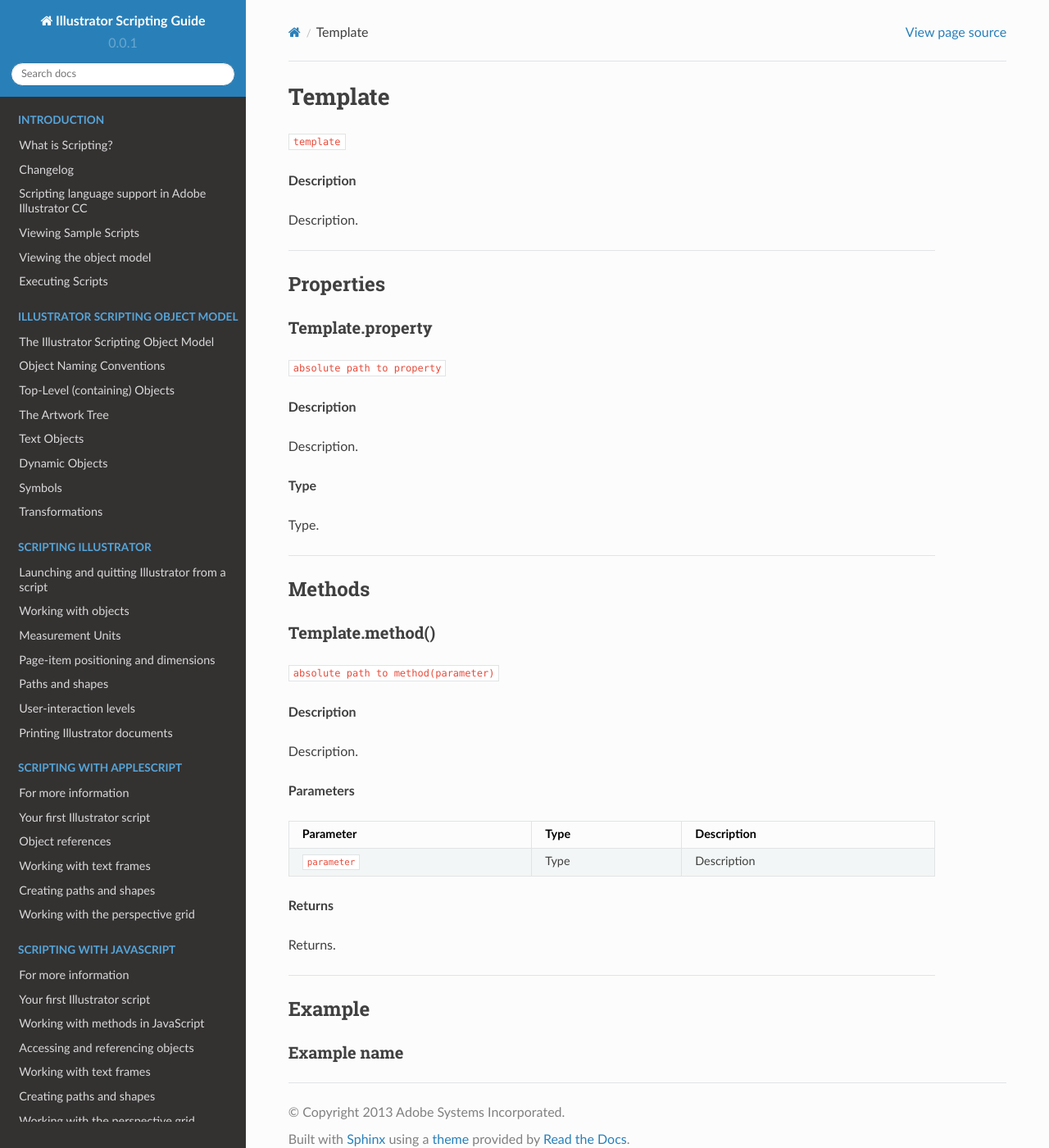
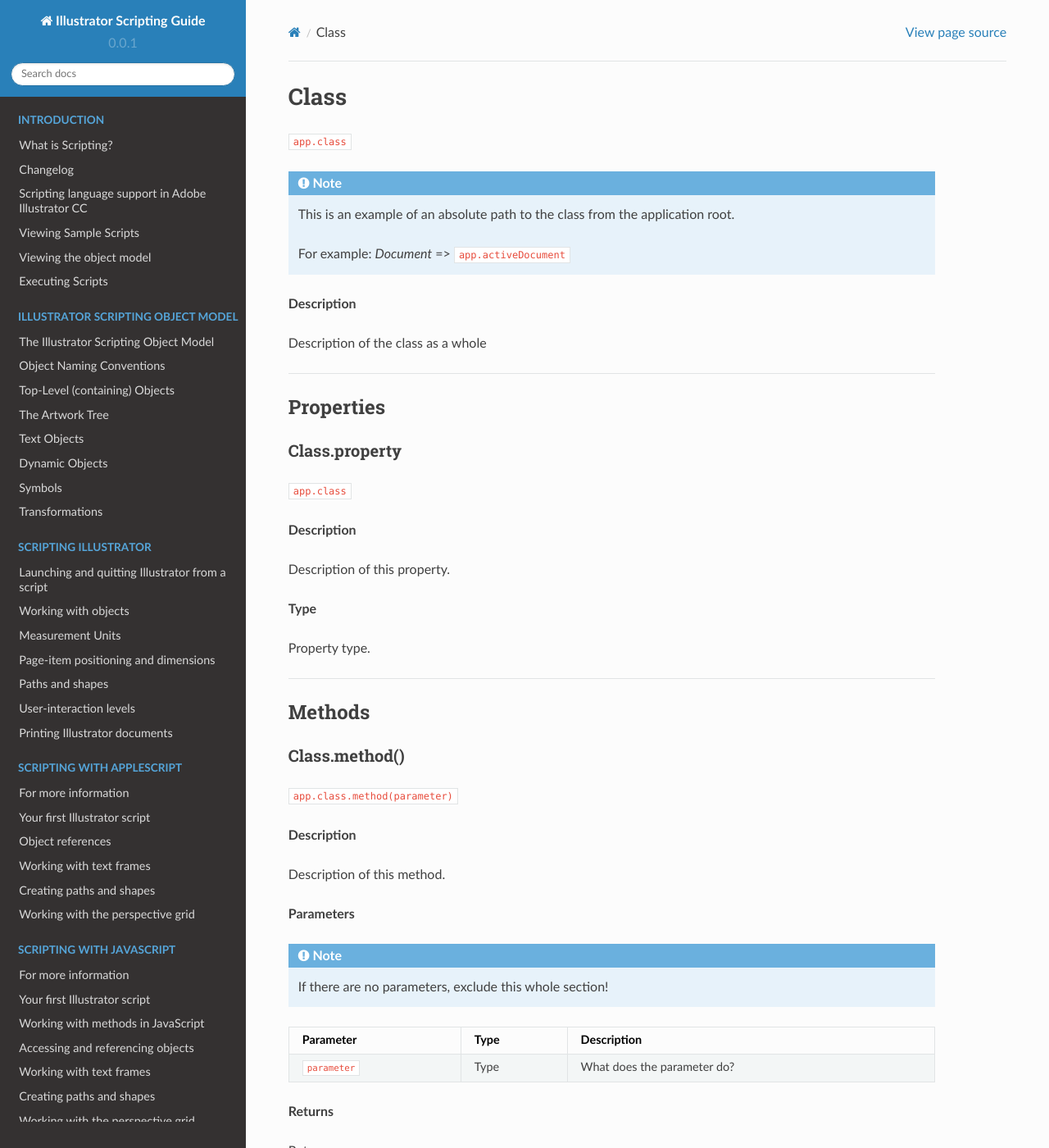
Before and after one commit to docsforadobe/illustrator-scripting-guide, a Sphinx documentation site: the page built from docs/jsobjref/_template.rst, in a window 1280 px wide and 1400 px high. Shown: the whole window at 82% size. Built offline with Sphinx 7.4.7 and the Read the Docs theme 2.0.0, drawn with Linux system fonts in a browser that asks for light colours; pages that are not in the unit, such as notebooks, are missing from menus; some of the changed text lies outside the part shown.

Commit message:
Updates template file with better descriptions

```diff
--- a/docs/jsobjref/_template.rst
+++ b/docs/jsobjref/_template.rst
@@ -1,13 +1,18 @@
-.. _jsobjref/template:
+.. _jsobjref/class:
 
-Template
+Class
 ################################################################################
 
-``template``
+``app.class``
+
+.. note::
+  This is an example of an absolute path to the class from the application root.
+
+  For example: `Document` => ``app.activeDocument``
 
 **Description**
 
-Description.
+Description of the class as a whole
 
 ----
 
@@ -15,20 +20,20 @@ Description.
 Properties
 ==========
 
-.. _jsobjref/template.property:
+.. _jsobjref/class.property:
 
-Template.property
+Class.property
 ********************************************************************************
 
-``absolute path to property``
+``app.class``
 
 **Description**
 
-Description.
+Description of this property.
 
 **Type**
 
-Type.
+Property type.
 
 ----
 
@@ -36,24 +41,27 @@ Type.
 Methods
 =======
 
-.. _jsobjref/template.method:
+.. _jsobjref/class.method:
 
-Template.method()
+Class.method()
 ********************************************************************************
 
-``absolute path to method(parameter)``
+``app.class.method(parameter)``
 
 **Description**
 
-Description.
+Description of this method.
 
 **Parameters**
 
-+---------------+------+-------------+
-|   Parameter   | Type | Description |
-+===============+======+=============+
-| ``parameter`` | Type | Description |
-+---------------+------+-------------+
+.. note::
+  If there are no parameters, exclude this whole section!
+
++---------------+------+-----------------------------+
+|   Parameter   | Type |         Description         |
++===============+======+=============================+
+| ``parameter`` | Type | What does the parameter do? |
++---------------+------+-----------------------------+
 
 **Returns**
 
@@ -69,3 +77,5 @@ Example name
 ********************************************************************************
 
 ::
+
+  // Sample code goes here. If there is no example, remove this section.
```
